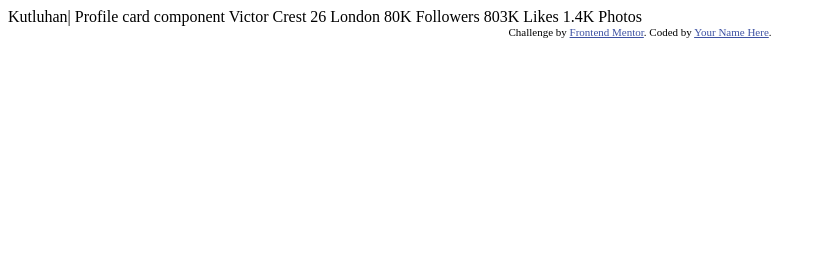
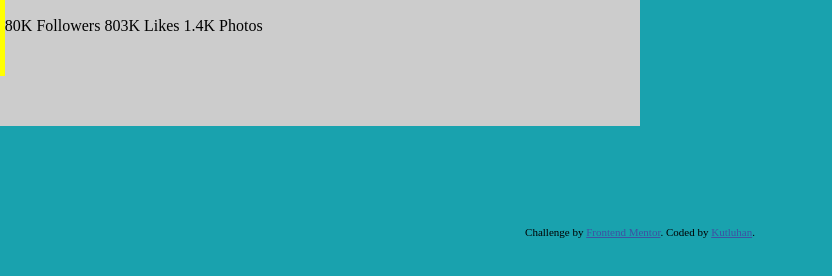
Before and after one commit to BekirKutluhan/profile-card-component-main, a plain HTML site: page index.html in a window 1280 px wide. Shown: the whole page, without its empty margins (0-832 px from the left). Drawn offline with Linux system fonts and the light colour scheme; a web font is replaced by a local one.

Commit message:
positioning the center element

```diff
--- a/index.html
+++ b/index.html
@@ -4,22 +4,23 @@
   <meta charset="UTF-8">
   <meta name="viewport" content="width=device-width, initial-scale=1.0"> <!-- displays site properly based on user's device -->
 
-  <link rel="icon" type="image/png" sizes="32x32" href="./images/favicon-32x32.png">
+  <link rel="favicon" type="image/png" sizes="32x32" href="./images/favicon-32x32.png">
   <link rel="stylesheet" href="styles/styles.css">
   <link rel="stylesheet" href="https://fonts.google.com/specimen/Kumbh+Sans"
   <title>Kutluhan| Profile card component</title>
 
   <!-- Feel free to remove these styles or customise in your own stylesheet 👍 -->
-  <style>
-    .attribution { font-size: 11px; text-align: center; }
-    .attribution a { color: hsl(228, 45%, 44%); }
-  </style>
+
 </head>
 <body>
+
+<div class="parent">
   Victor Crest
   26
   London
+<div class="child">
 
+</div>
   80K
   Followers
 
@@ -28,9 +29,11 @@
 
   1.4K
   Photos
+</div>
+
   <div class="attribution">
     Challenge by <a href="https://www.frontendmentor.io?ref=challenge" target="_blank">Frontend Mentor</a>.
-    Coded by <a href="#">Your Name Here</a>.
+    Coded by <a href="#">Kutluhan</a>.
   </div>
 </body>
 </html>
--- a/styles/styles.css
+++ b/styles/styles.css
@@ -1,9 +1,30 @@
 /****************TAGS*******************/
 
-
+body
+{
+  height: 100%;
+  background-color:hsl(185, 75%, 39%) ;
+}
 
 /*******************CLASSES****************/
 
+.parent {
+height: 200px;
+background: #CCCCCC;
+display: flex;
+align-items: center;
+justify-content: center;
+  transform: translate(-50%, -50%);
+}
+.child {
+background-color: #FFFF00;
+width: 100px;
+height: 100px;
+}
+
+
+  .attribution { font-size: 11px; text-align: center; }
+  .attribution a { color: hsl(228, 45%, 44%); }
 
 
 /**********************IDS***********************/
```
